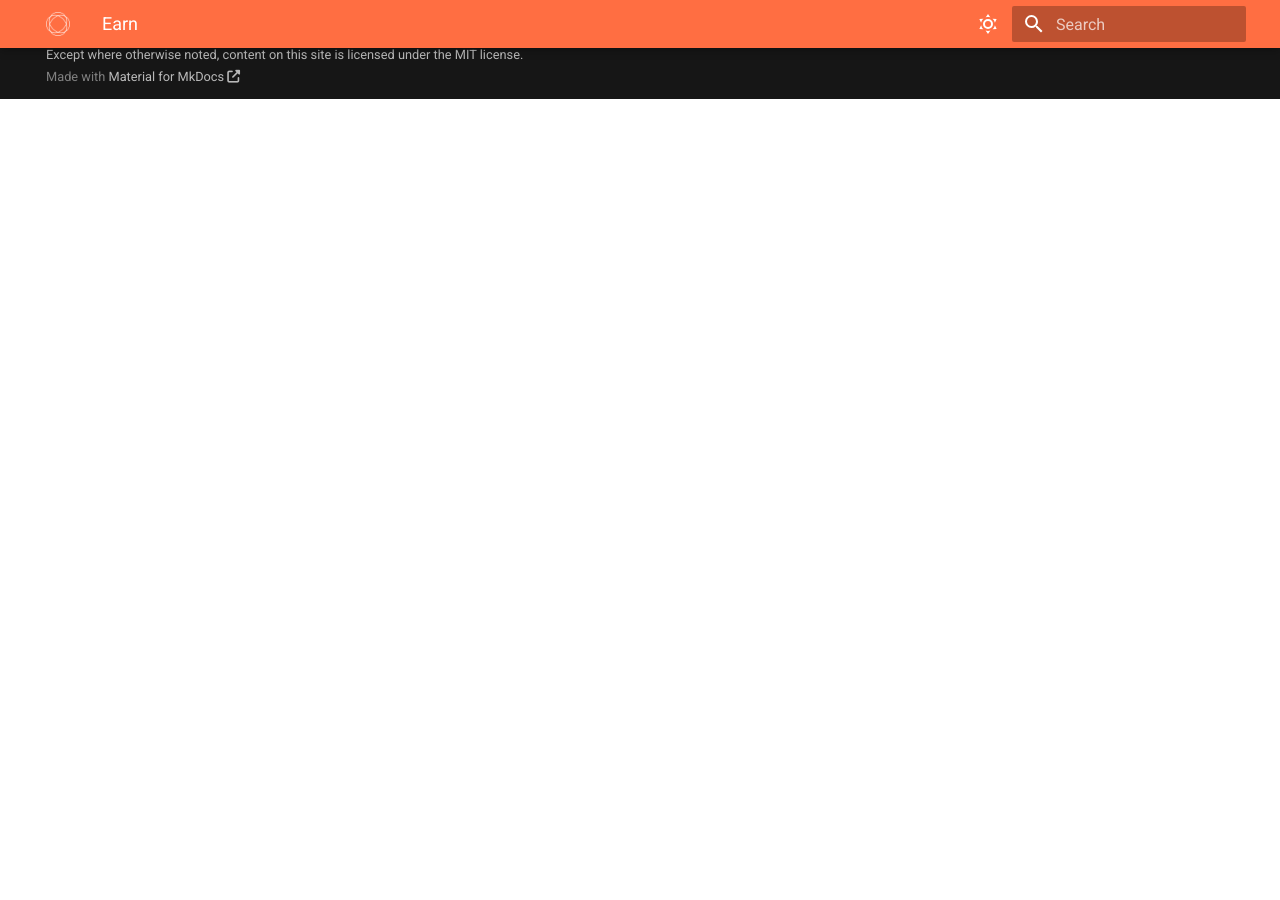
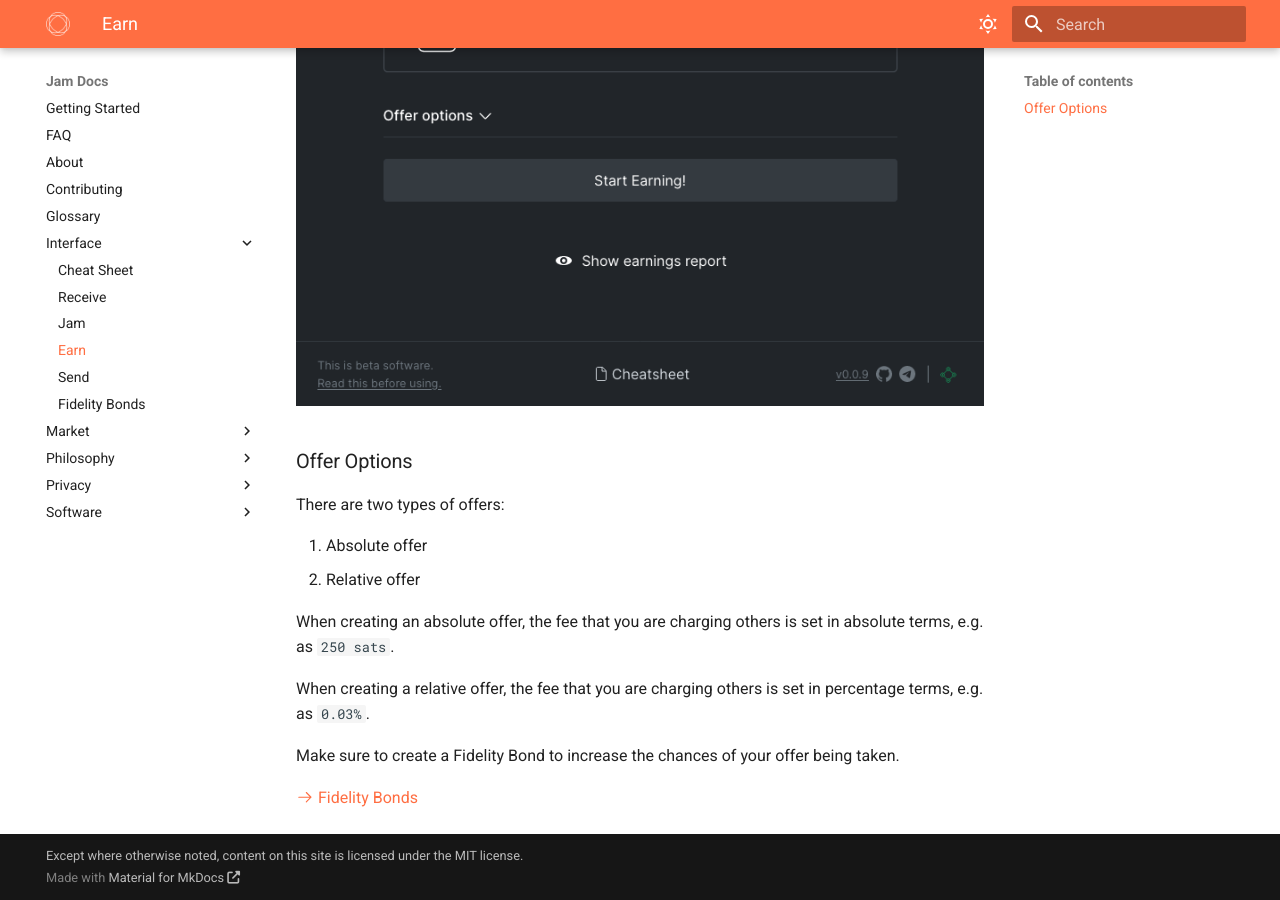
Before and after one commit to joinmarket-webui/jamdocs, an MkDocs documentation site: the page built from docs/interface/03-earn.md, in a window 1280 px wide and 900 px high, scrolled down 801 px. Built offline with MkDocs 1.6.1 and Material for MkDocs 9.7.7, drawn with Linux system fonts in a browser that asks for light colours; nearby versions of some CDN libraries; before the commit the page ends 900 px from its top, so only the background shows below that; some of the changed text lies outside the part shown.

Commit message:
docs(interface): earn

```diff
--- a/docs/interface/03-earn.md
+++ b/docs/interface/03-earn.md
@@ -1,4 +1,23 @@
 # Earn
+
+Use the 'Earn' tab to earn sats.
+
+![](../assets/interface/earn.png)
+
+### Offer Options
+
+There are two types of offers:
+
+1. Absolute offer
+2. Relative offer
+
+When creating an absolute offer, the fee that you are charging others is set in
+absolute terms, e.g. as `250 sats`.
+
+When creating a relative offer, the fee that you are charging others is set in
+percentage terms, e.g. as `0.03%`.
+
+Make sure to create a Fidelity Bond to increase the chances of your offer being taken.
 
 [:octicons-arrow-right-24: Fidelity Bonds][fb]
 
```
